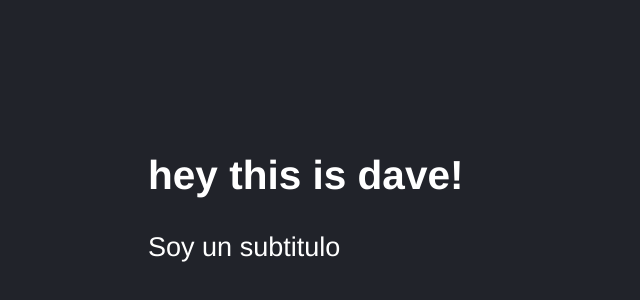
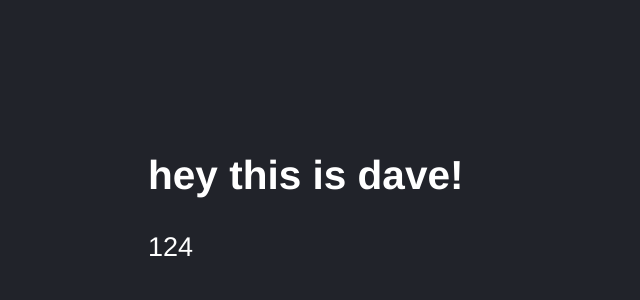
Before and after one commit to Davidcastel26/HooksReact, a React (Vite) app in the folder counterVite/: page / in a window 1280 px wide. Shown: the part 30-330 px from the top of the page, without its empty margins (0-640 px from the left). Built offline with nearby package versions, Linux system fonts and the light colour scheme.

Commit message:
Update FirstApp.jsx

```diff
--- a/counterVite/src/FirstApp.jsx
+++ b/counterVite/src/FirstApp.jsx
@@ -6,7 +6,7 @@ import React from 'react'
 // }
 // utilizar variables fijate que no cambian afuera del componente para que no se ester recargando esa info
 
-export const FirstApp = ({ title }) => {
+export const FirstApp = ({ title, subTitle }) => {
 
   // const something = (a , b) => {
   //   return a + b;
@@ -17,7 +17,8 @@ export const FirstApp = ({ title }) => {
     <>
       {/* <h1> { something(1,2) } </h1> */}
       <h2>{ title }</h2>
-      <p>Soy un subtitulo</p>
+      {/* <p>Soy un subtitulo</p> */}
+      <p>{ subTitle }</p>
     </>
   )
 }
```
